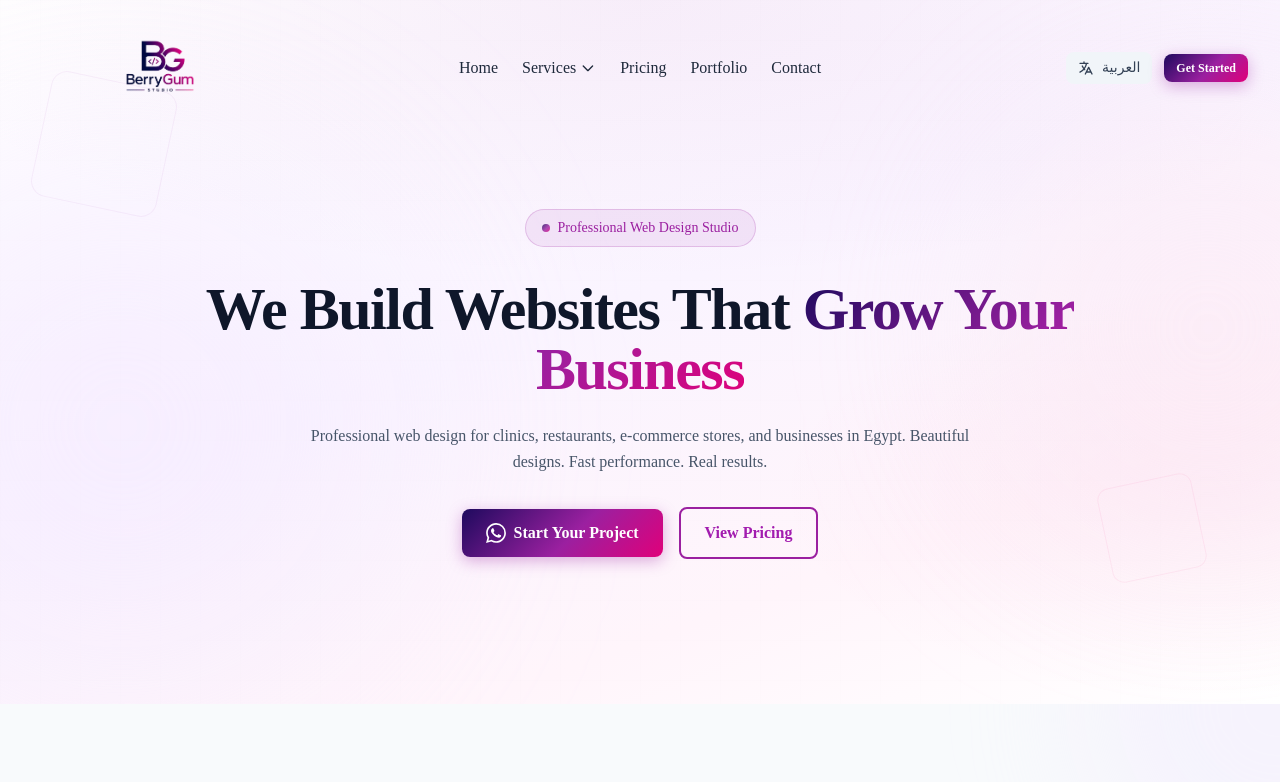
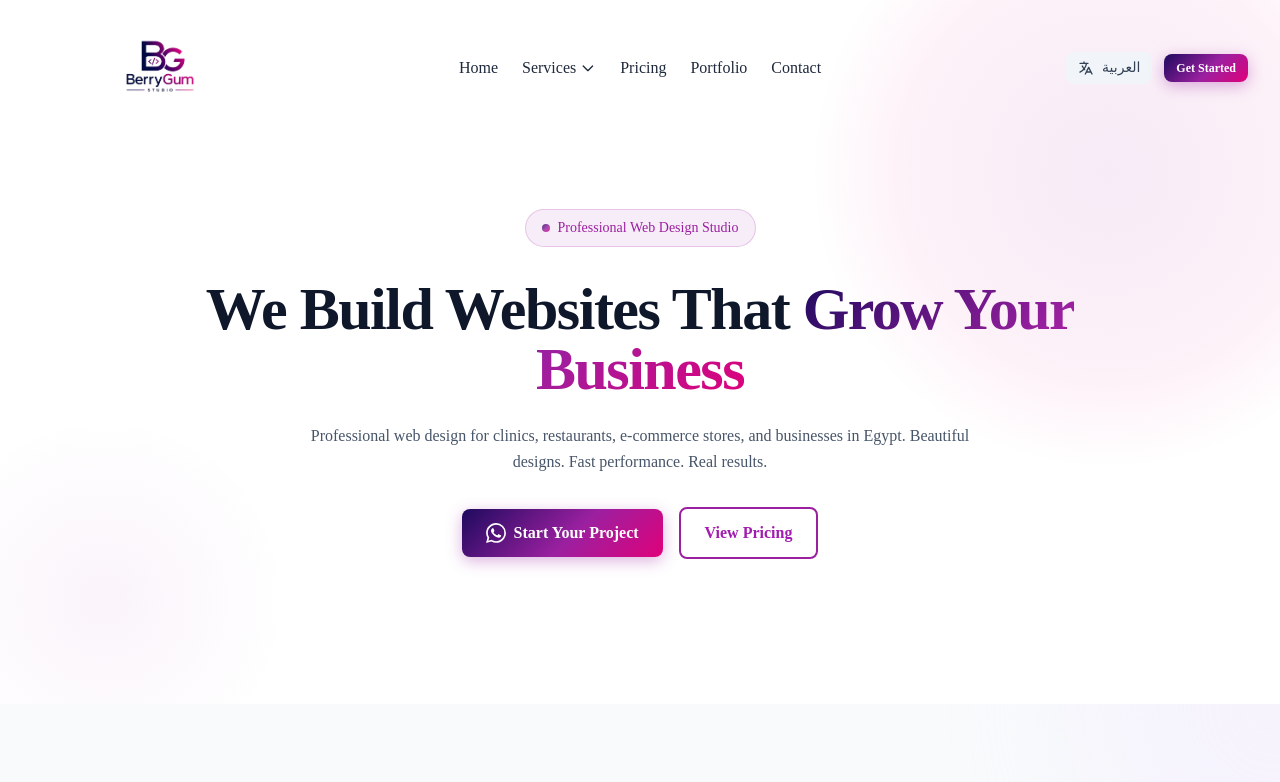
Before and after one commit to Amrwar/BerryGum, a Next.js app: page / in a window 1280 px wide. Shown: the top 782 px of the page. Built offline with nearby package versions, Linux system fonts and the light colour scheme.

Commit message:
Hero background: white base with brand color in top-right corner only
Replaces full-background gradient with a concentrated radial glow
anchored to the top-right corner, keeping the center and left clean white.

```diff
--- a/app/contact/page.tsx
+++ b/app/contact/page.tsx
@@ -94,10 +94,8 @@ export default function ContactPage() {
     <>
       {/* Hero */}
       <section className="hero relative pt-36 pb-16 overflow-hidden" style={{ borderBottom: "1px solid rgba(155,32,160,0.1)" }}>
-        <div className="absolute inset-0">
-          <div className="absolute top-1/4 -left-20 w-96 h-96 bg-purple-100/50 rounded-full blur-3xl" />
-          <div className="absolute bottom-1/4 -right-20 w-96 h-96 bg-pink-100/30 rounded-full blur-3xl" />
-        </div>
+        <div className="absolute -top-32 -right-32 w-[500px] h-[500px] rounded-full pointer-events-none"
+             style={{ background: "radial-gradient(circle, rgba(155,32,160,0.09) 0%, rgba(224,0,122,0.05) 50%, transparent 70%)" }} />
         <div className="container-custom relative">
           <div className="max-w-3xl mx-auto text-center">
             <div className="inline-flex items-center gap-2 px-4 py-2 rounded-full mb-6"
--- a/app/portfolio/page.tsx
+++ b/app/portfolio/page.tsx
@@ -19,10 +19,8 @@ export default function PortfolioPage() {
     <>
       {/* Hero */}
       <section className="hero relative pt-36 pb-16 overflow-hidden" style={{ borderBottom: "1px solid rgba(155,32,160,0.1)" }}>
-        <div className="absolute inset-0">
-          <div className="absolute top-1/4 -left-20 w-96 h-96 bg-purple-100/50 rounded-full blur-3xl" />
-          <div className="absolute bottom-1/4 -right-20 w-96 h-96 bg-pink-100/30 rounded-full blur-3xl" />
-        </div>
+        <div className="absolute -top-32 -right-32 w-[500px] h-[500px] rounded-full pointer-events-none"
+             style={{ background: "radial-gradient(circle, rgba(155,32,160,0.09) 0%, rgba(224,0,122,0.05) 50%, transparent 70%)" }} />
         <div className="container-custom relative">
           <div className="max-w-3xl mx-auto text-center">
             <div className="inline-flex items-center gap-2 px-4 py-2 rounded-full mb-6"
@@ -108,7 +106,7 @@ export default function PortfolioPage() {
 
       {/* CTA Section */}
       <Section variant="dark" className="relative overflow-hidden">
-        <div className="absolute inset-0">
+
           <div className="absolute top-0 right-0 w-96 h-96 bg-purple-100/30 rounded-full blur-3xl" />
         </div>
         <div className="relative text-center max-w-3xl mx-auto">
--- a/app/services/clinics/page.tsx
+++ b/app/services/clinics/page.tsx
@@ -26,10 +26,8 @@ export default function ClinicsPage() {
     <>
       {/* Hero Section */}
       <section className="hero relative pt-36 pb-16 overflow-hidden" style={{ borderBottom: "1px solid rgba(155,32,160,0.1)" }}>
-        <div className="absolute inset-0">
-          <div className="absolute top-1/4 -left-20 w-96 h-96 bg-purple-100/50 rounded-full blur-3xl" />
-          <div className="absolute bottom-1/4 -right-20 w-96 h-96 bg-pink-100/30 rounded-full blur-3xl" />
-        </div>
+        <div className="absolute -top-32 -right-32 w-[500px] h-[500px] rounded-full pointer-events-none"
+             style={{ background: "radial-gradient(circle, rgba(155,32,160,0.09) 0%, rgba(224,0,122,0.05) 50%, transparent 70%)" }} />
 
         <div className="container-custom relative">
           <div className="max-w-4xl mx-auto text-center">
@@ -217,7 +215,7 @@ export default function ClinicsPage() {
 
       {/* CTA Section */}
       <Section variant="dark" className="relative overflow-hidden">
-        <div className="absolute inset-0">
+
           <div className="absolute inset-0 bg-gradient-to-br from-blue-600/20 via-transparent to-teal-500/20" />
           <div className="absolute top-0 right-0 w-96 h-96 bg-blue-500/10 rounded-full blur-3xl" />
         </div>
--- a/app/services/restaurants/page.tsx
+++ b/app/services/restaurants/page.tsx
@@ -28,10 +28,8 @@ export default function RestaurantsPage() {
     <>
       {/* Hero Section */}
       <section className="hero relative pt-36 pb-16 overflow-hidden" style={{ borderBottom: "1px solid rgba(155,32,160,0.1)" }}>
-        <div className="absolute inset-0">
-          <div className="absolute top-1/4 -left-20 w-96 h-96 bg-purple-100/50 rounded-full blur-3xl" />
-          <div className="absolute bottom-1/4 -right-20 w-96 h-96 bg-pink-100/30 rounded-full blur-3xl" />
-        </div>
+        <div className="absolute -top-32 -right-32 w-[500px] h-[500px] rounded-full pointer-events-none"
+             style={{ background: "radial-gradient(circle, rgba(155,32,160,0.09) 0%, rgba(224,0,122,0.05) 50%, transparent 70%)" }} />
 
         <div className="container-custom relative">
           <div className="grid lg:grid-cols-2 gap-12 items-center">
--- a/app/services/startups/page.tsx
+++ b/app/services/startups/page.tsx
@@ -25,10 +25,8 @@ export default function StartupsPage() {
     <>
       {/* Hero Section */}
       <section className="hero relative pt-36 pb-16 overflow-hidden" style={{ borderBottom: "1px solid rgba(155,32,160,0.1)" }}>
-        <div className="absolute inset-0">
-          <div className="absolute top-1/4 -left-20 w-96 h-96 bg-purple-100/50 rounded-full blur-3xl" />
-          <div className="absolute bottom-1/4 -right-20 w-96 h-96 bg-pink-100/30 rounded-full blur-3xl" />
-        </div>
+        <div className="absolute -top-32 -right-32 w-[500px] h-[500px] rounded-full pointer-events-none"
+             style={{ background: "radial-gradient(circle, rgba(155,32,160,0.09) 0%, rgba(224,0,122,0.05) 50%, transparent 70%)" }} />
 
         <div className="container-custom relative">
           <div className="max-w-4xl mx-auto text-center">
--- a/components/Hero.tsx
+++ b/components/Hero.tsx
@@ -9,18 +9,12 @@ export default function Hero() {
 
   return (
     <section className="hero min-h-[88vh] flex items-center justify-center relative overflow-hidden">
-      {/* Subtle grid */}
-      <div className="absolute inset-0 bg-grid-light opacity-20" />
-
-      {/* Soft brand orbs */}
-      <div className="absolute top-1/4 -left-32 w-[500px] h-[500px] bg-purple-100/50 rounded-full blur-[120px]" />
-      <div className="absolute bottom-1/4 -right-32 w-[400px] h-[400px] bg-pink-100/50 rounded-full blur-[100px]" />
-
-      {/* Decorative brand border elements */}
-      <div className="absolute top-20 left-10 w-32 h-32 rounded-2xl rotate-12 opacity-15 hidden lg:block"
-           style={{ border: "1px solid rgba(155,32,160,0.4)" }} />
-      <div className="absolute bottom-32 right-20 w-24 h-24 rounded-xl -rotate-12 opacity-15 hidden lg:block"
-           style={{ border: "1px solid rgba(224,0,122,0.4)" }} />
+      {/* Brand color concentrated in top-right corner only */}
+      <div className="absolute -top-32 -right-32 w-[600px] h-[600px] rounded-full pointer-events-none"
+           style={{ background: "radial-gradient(circle, rgba(155,32,160,0.09) 0%, rgba(224,0,122,0.05) 50%, transparent 70%)" }} />
+      {/* Subtle secondary accent bottom-left */}
+      <div className="absolute -bottom-24 -left-24 w-[400px] h-[400px] rounded-full pointer-events-none"
+           style={{ background: "radial-gradient(circle, rgba(155,32,160,0.05) 0%, transparent 65%)" }} />
 
       <div className="container-custom relative z-10 pt-36 pb-20">
         <div className="max-w-4xl mx-auto text-center">
--- a/styles/globals.css
+++ b/styles/globals.css
@@ -59,18 +59,9 @@
   .section-brand h1, .section-brand h2, .section-brand h3, .section-brand h4 { @apply text-white; }
   .section-brand p { color: rgba(255, 180, 220, 0.9); }
 
-  /* Hero - Mostly white with a subtle purple tint */
+  /* Hero - White base with brand color concentrated in corners */
   .hero {
-    @apply relative overflow-hidden;
-    background: linear-gradient(160deg, #ffffff 0%, #faf4ff 45%, #fff5fb 75%, #ffffff 100%);
-  }
-
-  .hero::before {
-    content: '';
-    @apply absolute inset-0 pointer-events-none;
-    background:
-      radial-gradient(ellipse 60% 40% at 50% 0%, rgba(155, 32, 160, 0.06), transparent),
-      radial-gradient(ellipse 35% 30% at 95% 70%, rgba(224, 0, 122, 0.04), transparent);
+    @apply relative overflow-hidden bg-white;
   }
 
   /* Buttons */
```
